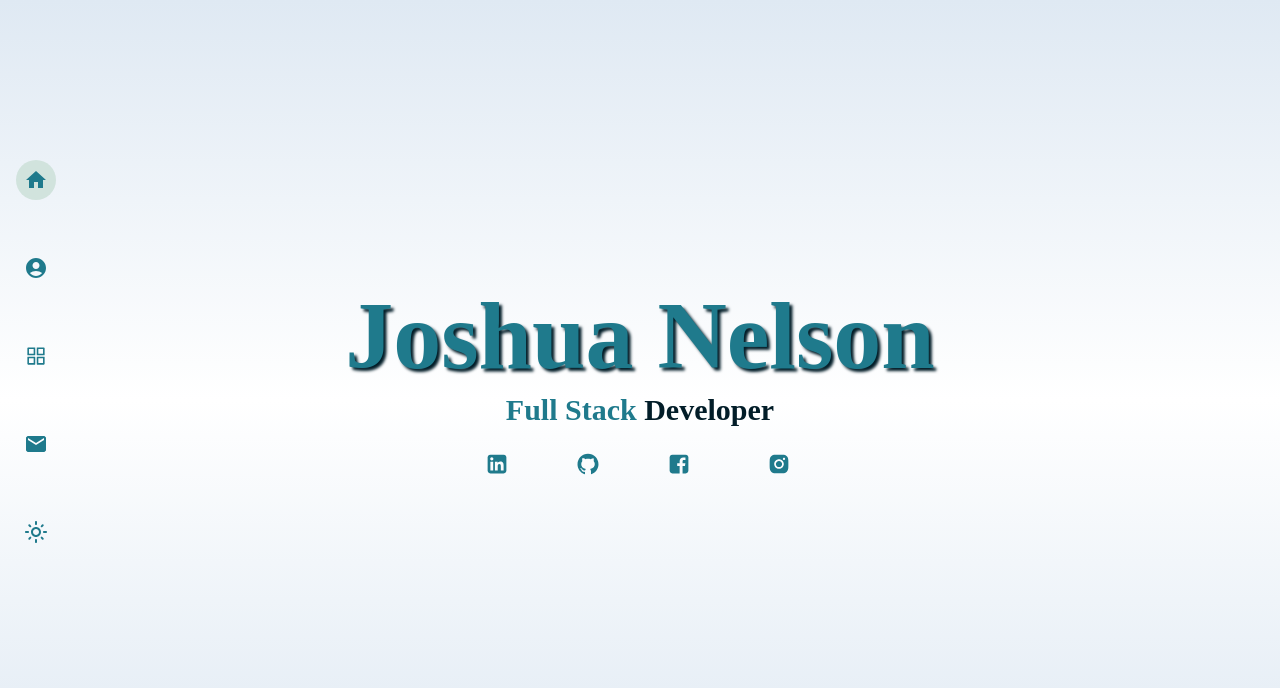
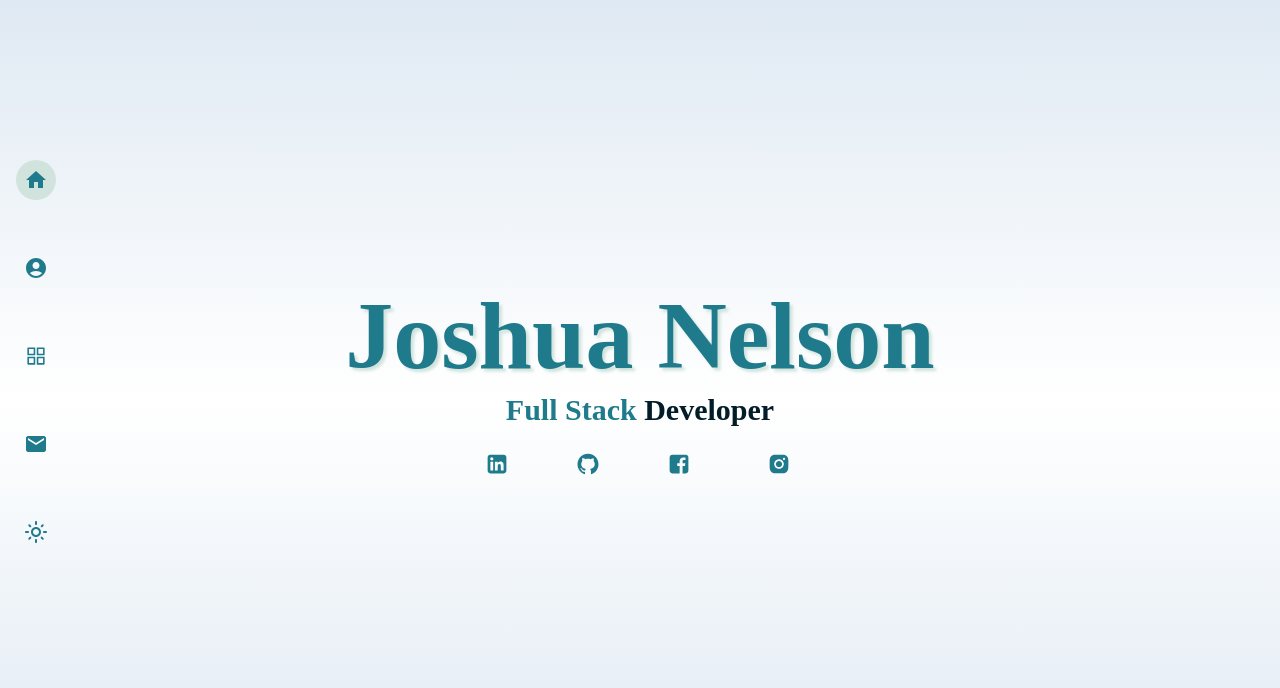
Before and after one commit to joshuanelsondev/portfolio, a React (Vite) app: page / in a window 1280 px wide. Shown: the top 688 px of the page. Built offline with nearby package versions, Linux system fonts and the light colour scheme.

Commit message:
Edit FourOFour.jsx file

```diff
--- a/src/Pages/FourOFour.jsx
+++ b/src/Pages/FourOFour.jsx
@@ -21,10 +21,10 @@ export default function FourOFour({ errorPage, setErrorPage }) {
 
   return (
     <div className="flex  flex-col items-center h-screen w-full">
-      <HiArrowLeftCircle onClick={() => navigate("/projects")} className="text-secondary absolute left-0 m-10 cursor-pointer hover:text-primary" size={40} />
+      <HiArrowLeftCircle onClick={() => navigate(-1)} className="text-secondary absolute left-0 m-10 cursor-pointer hover:text-primary" size={40} />
       <img src={FourOFourLogo} alt="404 Logo" className="h-96 w-96"/>
       <h1 className="text-4xl text-dark">Sorry, Page Not Found</h1>
-      <Link to={'/'} className="mt-10 text-secondary hover:text-dark z-10"><HiHomeModern size={100}/></Link>
+      <Link to={'/'} className="mt-10 text-secondary hover:text-primary hover:dark:text-dark z-10"><HiHomeModern size={100}/></Link>
     </div>
   );
 }
--- a/src/index.css
+++ b/src/index.css
@@ -22,7 +22,7 @@ code {
 }
 
 .text-shadow {
-    text-shadow: 3px 3px 3px #021d28;
+    text-shadow: 3px 3px 3px #D1E3DD;
 }
 
 .dark .text-shadow {
```
